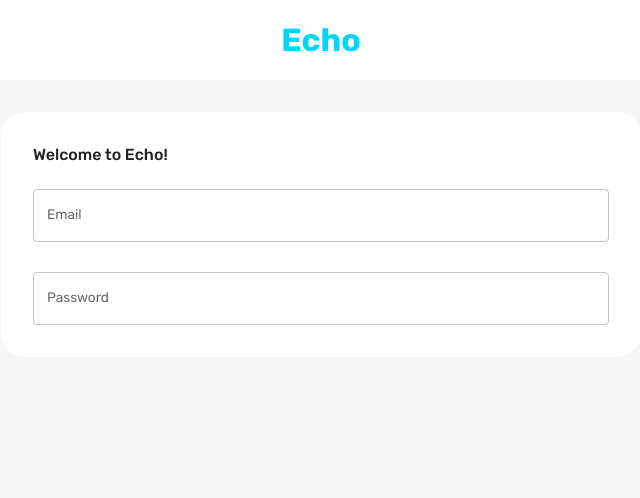
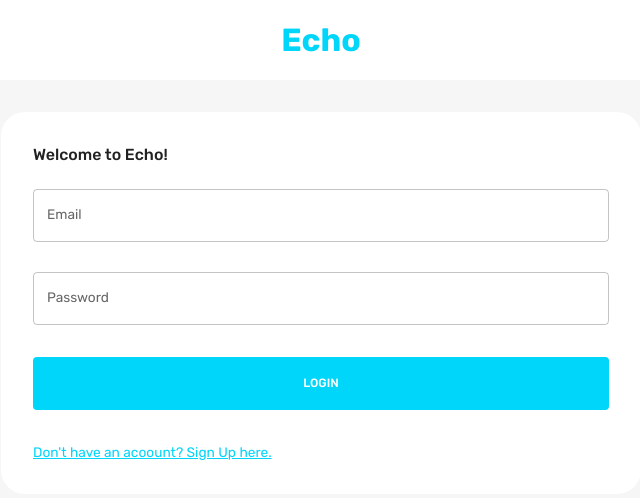
Before and after one commit to BrianPizz/echo, a React (Create React App) app in the folder client/: page / in a window 1280 px wide. Shown: the top 498 px of the page, without its empty margins (319-959 px from the left). Built offline with nearby package versions, Linux system fonts and the light colour scheme.

Commit message:
login and register form buttons

```diff
--- a/client/src/scenes/loginPage/Form.jsx
+++ b/client/src/scenes/loginPage/Form.jsx
@@ -84,6 +84,7 @@
           >
             {isRegister && (
               <>
+                {/* INPUT FIELDS */}
                 <TextField
                   label="First Name"
                   onBlur={handleBlur}
@@ -128,6 +129,7 @@
                   helperText={touched.occupation && errors.occupation}
                   sx={{ gridColumn: "span 4" }}
                 />
+                {/* PICTURE INPUT */}
                 <Box
                   gridColumn="span 4"
                   border={`1px solid ${palette.neutral.meduim}`}
@@ -185,7 +187,40 @@
               sx={{ gridColumn: "span 4" }}
             />
           </Box>
-
+          {/* BUTTONS */}
+          <Box>
+            <Button
+              fullWidth
+              type="submit"
+              sx={{
+                m: "2rem 0",
+                p: "1rem",
+                backgroundColor: palette.primary.main,
+                color: palette.background.alt,
+                "&:hover": { color: palette.primary.main },
+              }}
+            >
+              {isLogin ? "LOGIN" : "REGISTER"}
+            </Button>
+            <Typography
+              onClick={() => {
+                setPageType(isLogin ? "register" : "login");
+                resetForm();
+              }}
+              sx={{
+                textDecoration: "underline",
+                color: palette.primary.main,
+                "&:hover": {
+                  cursor: "pointer",
+                  color: palette.primary.light,
+                },
+              }}
+            >
+              {isLogin
+                ? "Don't have an acoount? Sign Up here."
+                : "Already have an account? Login here."}
+            </Typography>
+          </Box>
         </form>
       )}
     </Formik>
```
